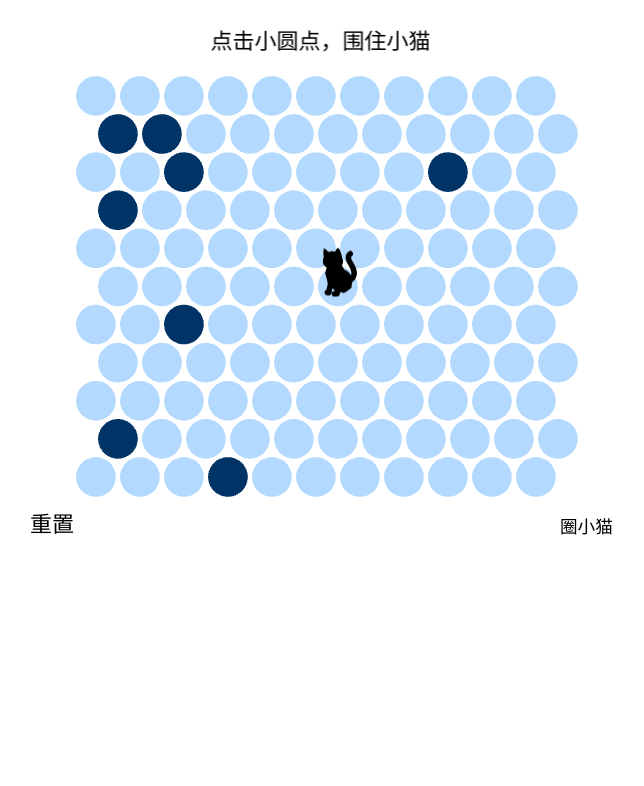
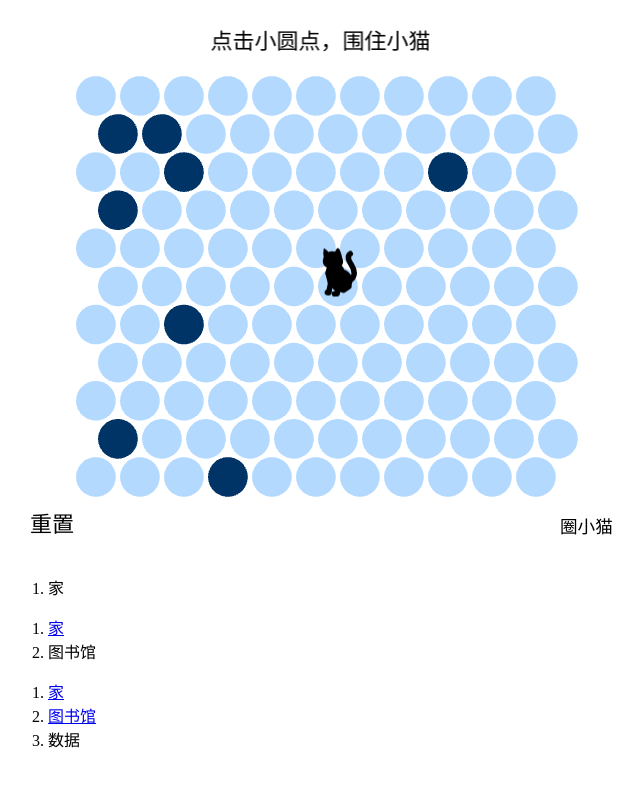
Before and after one commit to hzxs163/hzxs163.github.io, a plain HTML site: page index.html in a window 1280 px wide. Shown: the whole page, without its empty margins (0-644 px from the left). Drawn offline with Linux system fonts and the light colour scheme; animation ran at ten frames a second.

Commit message:
Update index.html

```diff
--- a/index.html
+++ b/index.html
@@ -17,3 +17,16 @@ window.game = new CatchTheCatGame({
 });
     </script>
 </body>
+
+<ol class="breadcrumb">
+  <li class="breadcrumb-item active"><font style="vertical-align: inherit;"><font style="vertical-align: inherit;">家</font></font></li>
+</ol>
+<ol class="breadcrumb">
+  <li class="breadcrumb-item"><a href="#"><font style="vertical-align: inherit;"><font style="vertical-align: inherit;">家</font></font></a></li>
+  <li class="breadcrumb-item active"><font style="vertical-align: inherit;"><font style="vertical-align: inherit;">图书馆</font></font></li>
+</ol>
+<ol class="breadcrumb">
+  <li class="breadcrumb-item"><a href="#"><font style="vertical-align: inherit;"><font style="vertical-align: inherit;">家</font></font></a></li>
+  <li class="breadcrumb-item"><a href="#"><font style="vertical-align: inherit;"><font style="vertical-align: inherit;">图书馆</font></font></a></li>
+  <li class="breadcrumb-item active"><font style="vertical-align: inherit;"><font style="vertical-align: inherit;">数据</font></font></li>
+</ol>
```
